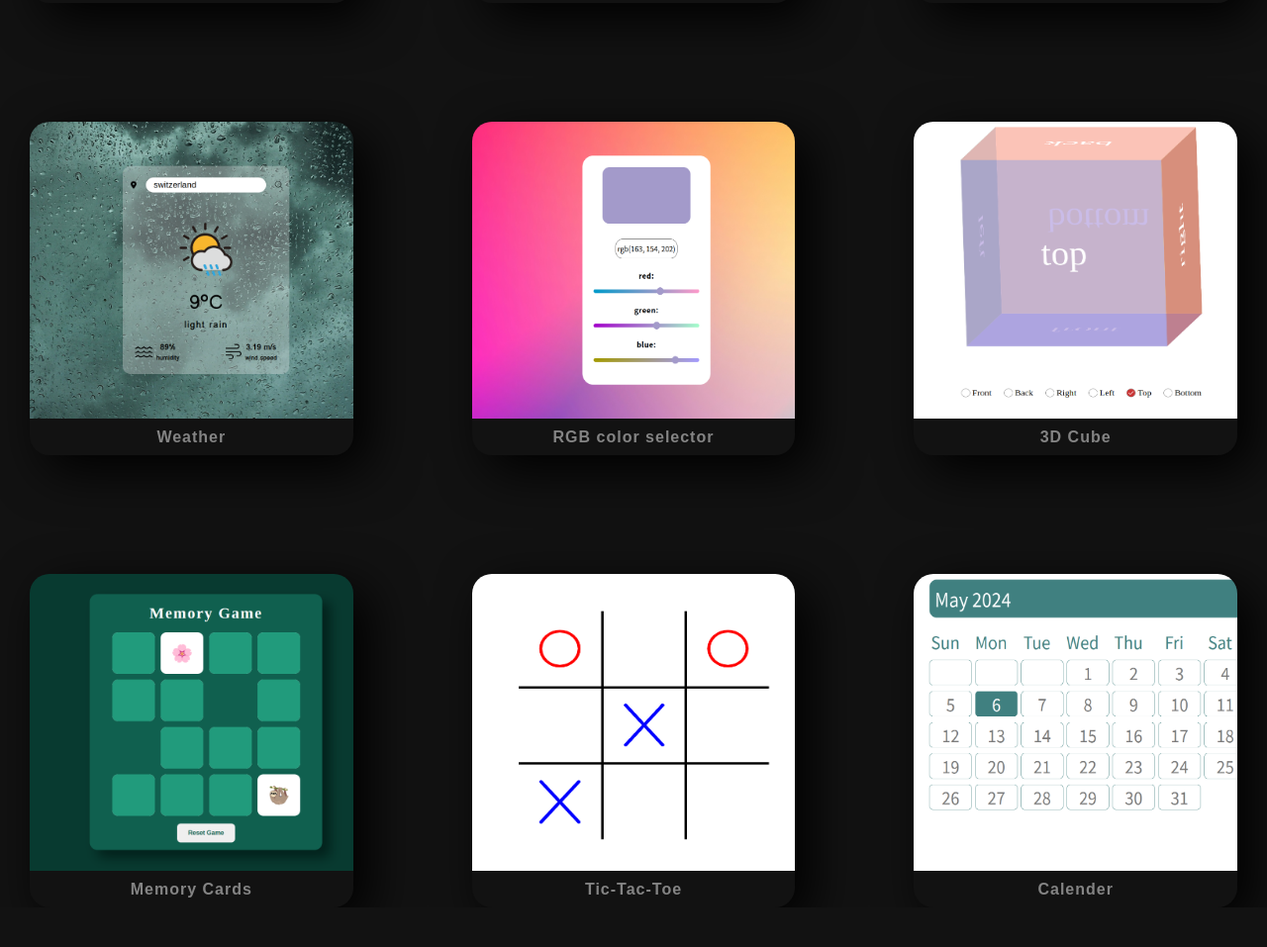
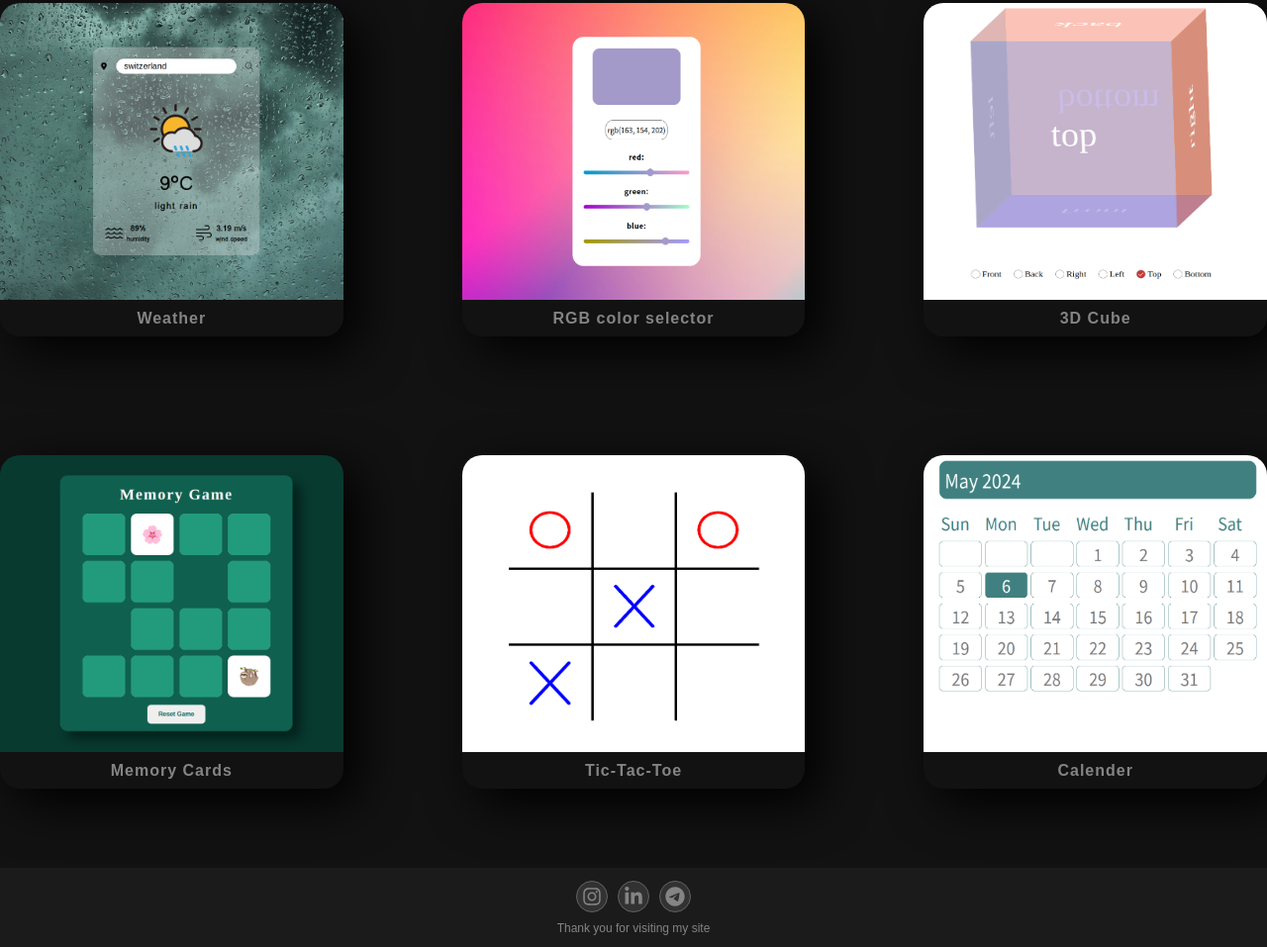
Before and after one commit to parniyaan/personal-site, a plain HTML site: page index.html in a window 1280 px wide. Shown: the part 3618-4575 px from the top of the page at 99% size. Before the commit the page ends 4535 px from the top, so only its background shows below. Drawn offline with Linux system fonts and the light colour scheme.

Commit message:
update site

```diff
--- a/index.html
+++ b/index.html
@@ -247,5 +247,28 @@
         </div>
     </section>
 </main>
+<footer>
+    <div class="socials" style="margin:0 0 10px 0">
+        <a href="https://www.instagram.com/parnniiyyan/" class="social">
+            <svg class="icons" xmlns="http://www.w3.org/2000/svg" viewBox="0 0 448 512">
+                <path
+                        d="M224.1 141c-63.6 0-114.9 51.3-114.9 114.9s51.3 114.9 114.9 114.9S339 319.5 339 255.9 287.7 141 224.1 141zm0 189.6c-41.1 0-74.7-33.5-74.7-74.7s33.5-74.7 74.7-74.7 74.7 33.5 74.7 74.7-33.6 74.7-74.7 74.7zm146.4-194.3c0 14.9-12 26.8-26.8 26.8-14.9 0-26.8-12-26.8-26.8s12-26.8 26.8-26.8 26.8 12 26.8 26.8zm76.1 27.2c-1.7-35.9-9.9-67.7-36.2-93.9-26.2-26.2-58-34.4-93.9-36.2-37-2.1-147.9-2.1-184.9 0-35.8 1.7-67.6 9.9-93.9 36.1s-34.4 58-36.2 93.9c-2.1 37-2.1 147.9 0 184.9 1.7 35.9 9.9 67.7 36.2 93.9s58 34.4 93.9 36.2c37 2.1 147.9 2.1 184.9 0 35.9-1.7 67.7-9.9 93.9-36.2 26.2-26.2 34.4-58 36.2-93.9 2.1-37 2.1-147.8 0-184.8zM398.8 388c-7.8 19.6-22.9 34.7-42.6 42.6-29.5 11.7-99.5 9-132.1 9s-102.7 2.6-132.1-9c-19.6-7.8-34.7-22.9-42.6-42.6-11.7-29.5-9-99.5-9-132.1s-2.6-102.7 9-132.1c7.8-19.6 22.9-34.7 42.6-42.6 29.5-11.7 99.5-9 132.1-9s102.7-2.6 132.1 9c19.6 7.8 34.7 22.9 42.6 42.6 11.7 29.5 9 99.5 9 132.1s2.7 102.7-9 132.1z"/>
+            </svg>
+        </a>
+        <a href="" class="social">
+            <svg class="icons" xmlns="http://www.w3.org/2000/svg" viewBox="0 0 448 512">
+                <path
+                        d="M100.28 448H7.4V148.9h92.88zM53.79 108.1C24.09 108.1 0 83.5 0 53.8a53.79 53.79 0 0 1 107.58 0c0 29.7-24.1 54.3-53.79 54.3zM447.9 448h-92.68V302.4c0-34.7-.7-79.2-48.29-79.2-48.29 0-55.69 37.7-55.69 76.7V448h-92.78V148.9h89.08v40.8h1.3c12.4-23.5 42.69-48.3 87.88-48.3 94 0 111.28 61.9 111.28 142.3V448z"/>
+            </svg>
+        </a>
+        <a href="https://t.me/parniyanhb" class="social">
+            <svg class="icons" xmlns="http://www.w3.org/2000/svg" viewBox="0 0 496 512">
+                <path
+                        d="M248,8C111.033,8,0,119.033,0,256S111.033,504,248,504,496,392.967,496,256,384.967,8,248,8ZM362.952,176.66c-3.732,39.215-19.881,134.378-28.1,178.3-3.476,18.584-10.322,24.816-16.948,25.425-14.4,1.326-25.338-9.517-39.287-18.661-21.827-14.308-34.158-23.215-55.346-37.177-24.485-16.135-8.612-25,5.342-39.5,3.652-3.793,67.107-61.51,68.335-66.746.153-.655.3-3.1-1.154-4.384s-3.59-.849-5.135-.5q-3.283.746-104.608,69.142-14.845,10.194-26.894,9.934c-8.855-.191-25.888-5.006-38.551-9.123-15.531-5.048-27.875-7.717-26.8-16.291q.84-6.7,18.45-13.7,108.446-47.248,144.628-62.3c68.872-28.647,83.183-33.623,92.511-33.789,2.052-.034,6.639.474,9.61,2.885a10.452,10.452,0,0,1,3.53,6.716A43.765,43.765,0,0,1,362.952,176.66Z"/>
+            </svg>
+        </a>
+    </div>
+    <p>Thank you for visiting my site</p>
+</footer>
 </body>
 </html>
--- a/style/style.css
+++ b/style/style.css
@@ -1,7 +1,7 @@
 body {
     margin: 0;
     box-sizing: border-box;
-    padding: 0 30px;
+    /*padding: 0 30px;*/
     font-family: "Noto Sans CJK HK", SansSerif;
     --textColor: #848484;
     --backColor: #121212;
@@ -105,32 +105,6 @@ body {
                     font-size: 40px;
                 }
 
-                .socials {
-                    display: flex;
-                    align-items: center;
-                    margin: 30px 0;
-
-                    .social {
-                        display: flex;
-                        align-items: center;
-                        justify-content: center;
-                        width: 30px;
-                        height: 30px;
-                        border-radius: 50%;
-                        background-color: rgb(255, 255, 255, .1);
-                        border: 1px solid #626262;
-
-                        &:not(:last-child) {
-                            margin-right: 10px;
-                        }
-
-                        .icons {
-                            width: 20px;
-                            height: 20px;
-                            fill: var(--textColor);
-                        }
-                    }
-                }
 
                 .resume {
                     margin-bottom: 60px;
@@ -337,6 +311,51 @@ body {
         }
     }
 
+    footer {
+        display: flex;
+        flex-direction: column;
+        align-items: center;
+        justify-content: center;
+        margin-top: 80px;
+        background-color: var(--boxColor);
+        height: 80px;
+
+        p{
+            font-family: Garuda,sans-serif;
+            font-size: 12px;
+            color: var(--textColor);
+        }
+
+    }
+
+
+    .socials {
+        display: flex;
+        align-items: center;
+        margin: 30px 0;
+
+        .social {
+            display: flex;
+            align-items: center;
+            justify-content: center;
+            width: 30px;
+            height: 30px;
+            border-radius: 50%;
+            background-color: rgb(255, 255, 255, .1);
+            border: 1px solid #626262;
+
+            &:not(:last-child) {
+                margin-right: 10px;
+            }
+
+            .icons {
+                width: 20px;
+                height: 20px;
+                fill: var(--textColor);
+            }
+        }
+    }
+
 
     .hire-me {
         /*width: 100px;*/
```
